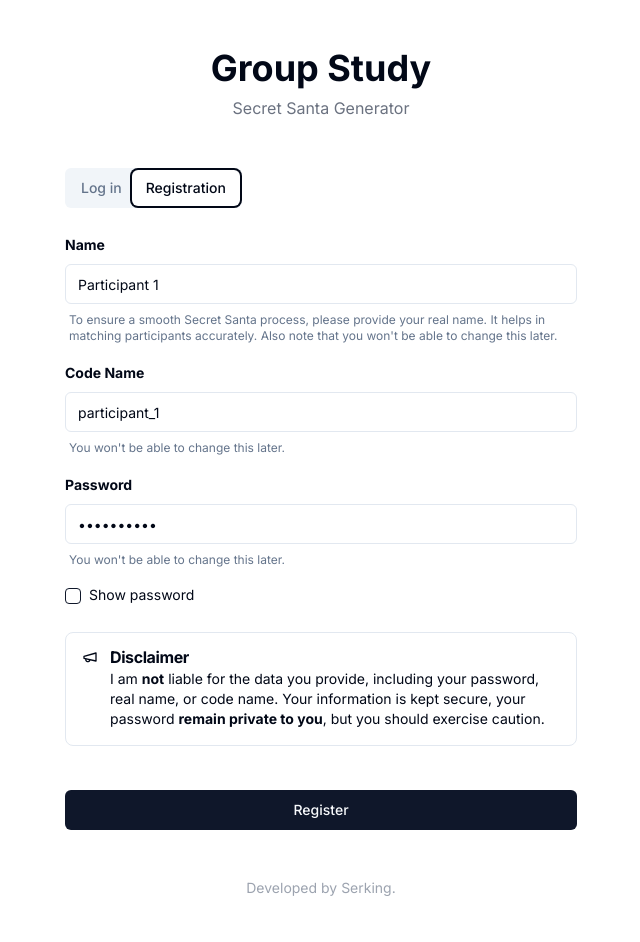
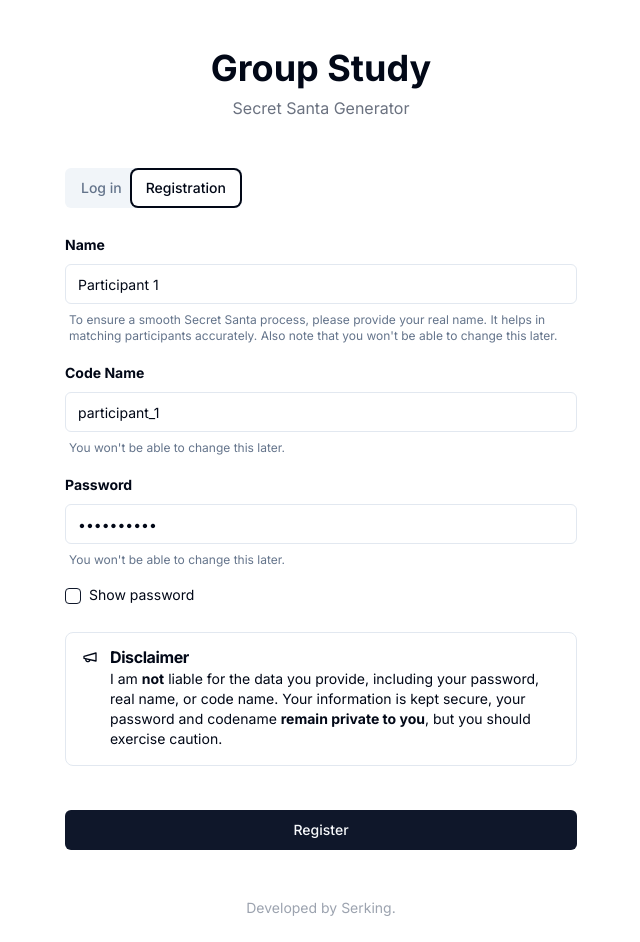
Before and after one commit to kingdeorayom/group-study-secret-santa, a Next.js app: page / in a window 1280 px wide. Both pictures are taken after a click on the tab "Registration". Shown: the whole page, without its empty margins (319-959 px from the left). Built offline with nearby package versions, Linux system fonts and the light colour scheme.

Commit message:
update: disclaimer

```diff
--- a/components/forms/RegistrationForm.js
+++ b/components/forms/RegistrationForm.js
@@ -172,10 +172,10 @@ const RegistrationForm = () => {
                         <Megaphone className="h-4 w-4" />
                         <AlertTitle className="font-bold">Disclaimer</AlertTitle>
                         {/* <AlertDescription>
-                            Please note that I, Serking, is not liable for the data you provide, including your password, real name, or code name. Your information is kept secure, your password remain private to you, but you should exercise caution.
+                            Please note that I, Serking, is not liable for the data you provide, including your password, real name, or code name. Your information is kept secure, your password and codename remain private to you, but you should exercise caution.
                         </AlertDescription> */}
                         <AlertDescription>
-                            I am <span className="font-bold">not</span> liable for the data you provide, including your password, real name, or code name. Your information is kept secure, your password <span className="font-bold">remain private to you</span>, but you should exercise caution.
+                            I am <span className="font-bold">not</span> liable for the data you provide, including your password, real name, or code name. Your information is kept secure, your password and codename <span className="font-bold">remain private to you</span>, but you should exercise caution.
                         </AlertDescription>
                     </Alert>
 
```
